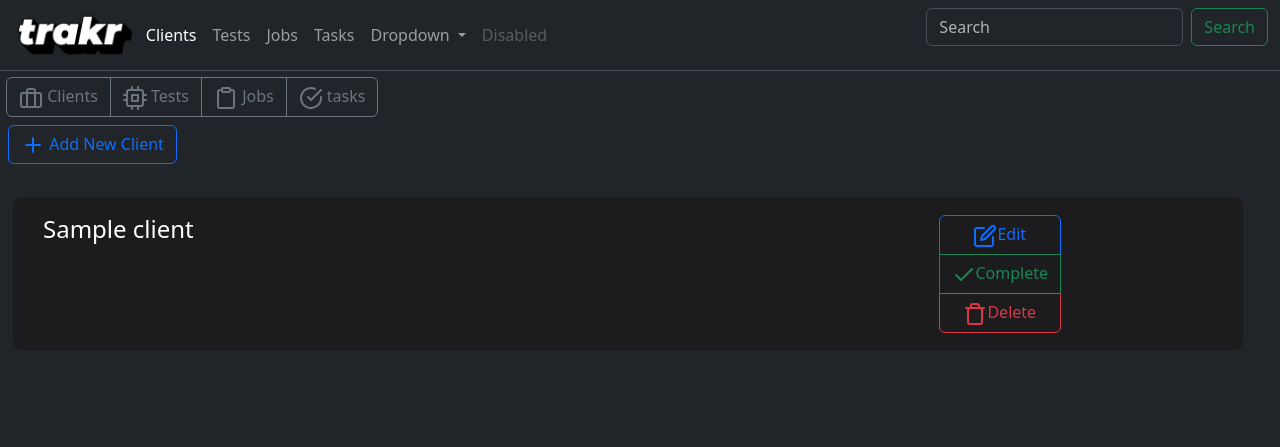
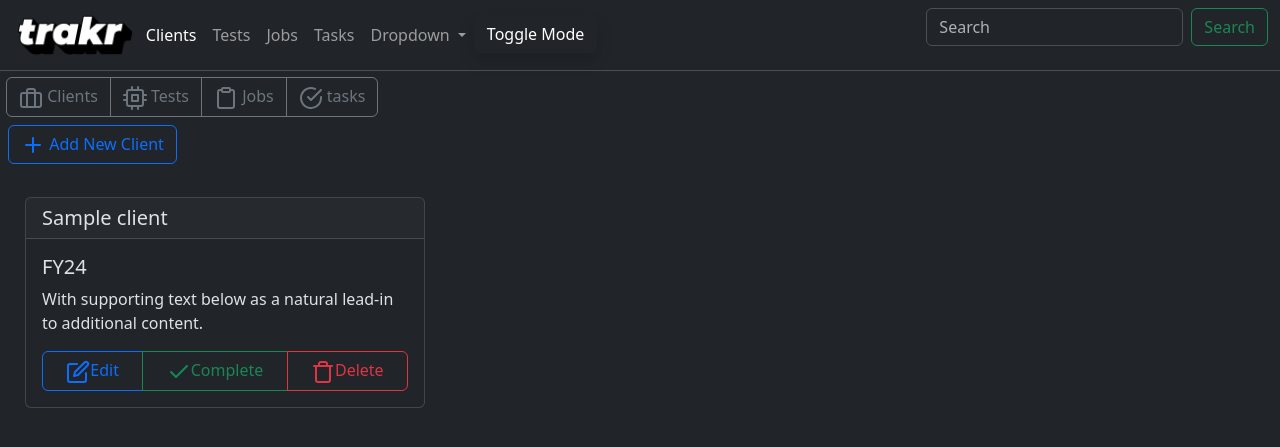
Before and after one commit to blobstar/trakr, a Flask app: page / in a window 1280 px wide. Shown: the top 447 px of the page. Run offline with Flask 3, Linux system fonts and the light colour scheme; tables that the repository leaves empty or names only in its code hold one stand-in row (values such as "Sample post"); data that the repository does not hold is empty; some libraries are stand-ins or nearby versions.

Commit message:
made card flexbox and day/night toggler

```diff
--- a/templates/allClients.html
+++ b/templates/allClients.html
@@ -3,8 +3,15 @@
     Add New Client
 </button>
 <div style="padding:25px;">
+    <div style="display: flex;
+        flex-direction: row;
+        flex-wrap: wrap;
+        justify-content: flex-start;
+        align-items: baseline;
+        align-content: flex-start;">
     {% for client in clients %}
       {% include 'clientItem.html' %}
     {% endfor %}
+    </div>
 </div>
 </div>
--- a/templates/clientItem.html
+++ b/templates/clientItem.html
@@ -1,18 +1,20 @@
-<div class="row gx-16" style="margin-bottom:16px; padding:16px; border: 2px solid #1c1c1e; background-color: #1c1c1e; border-radius: 10px; width: 100%; box-sizing: border-box;">
-  <div class="col-9">
-    <h4 class="client-testType" style="margin-bottom:4px;">{{client['name']}}</h4>
-  </div>
-  <div class="col-3">
-    <div class="btn-group-vertical" role="group" aria-label="Vertical radio toggle button group">
+<div class="card" style="margin-bottom:20px; margin-right:20px; max-width:400px">
+  <h5 class="card-header">{{client['name']}}</h5>
+  <div class="card-body">
+    <h5 class="card-title">FY24</h5>
+    <p class="card-text">With supporting text below as a natural lead-in to additional content.</p>
+          <div class="btn-group d-flex" role="group" aria-label="Horizontal stretch button group">
 
-        <button type="button" class="btn btn-outline-primary" data-client-id="{{client['id']}}" onclick="loadUpdateForm(this)"><svg xmlns="http://www.w3.org/2000/svg" width="24" height="24" viewBox="0 0 24 24" fill="none" stroke="currentColor" stroke-width="2" stroke-linecap="round" stroke-linejoin="round" class="feather feather-edit"><path d="M11 4H4a2 2 0 0 0-2 2v14a2 2 0 0 0 2 2h14a2 2 0 0 0 2-2v-7"></path><path d="M18.5 2.5a2.121 2.121 0 0 1 3 3L12 15l-4 1 1-4 9.5-9.5z"></path></svg>Edit</button>
+          <button type="button" class="btn btn-outline-primary" data-client-id="{{client['id']}}" onclick="loadUpdateForm(this)"><svg xmlns="http://www.w3.org/2000/svg" width="24" height="24" viewBox="0 0 24 24" fill="none" stroke="currentColor" stroke-width="2" stroke-linecap="round" stroke-linejoin="round" class="feather feather-edit"><path d="M11 4H4a2 2 0 0 0-2 2v14a2 2 0 0 0 2 2h14a2 2 0 0 0 2-2v-7"></path><path d="M18.5 2.5a2.121 2.121 0 0 1 3 3L12 15l-4 1 1-4 9.5-9.5z"></path></svg>Edit</button>
 
-        <button type="button" class="btn btn-outline-success"><svg xmlns="http://www.w3.org/2000/svg" width="24" height="24" viewBox="0 0 24 24" fill="none" stroke="currentColor" stroke-width="2" stroke-linecap="round" stroke-linejoin="round" class="feather feather-check"><polyline points="20 6 9 17 4 12"></polyline></svg>Complete</button>
+          <button type="button" class="btn btn-outline-success"><svg xmlns="http://www.w3.org/2000/svg" width="24" height="24" viewBox="0 0 24 24" fill="none" stroke="currentColor" stroke-width="2" stroke-linecap="round" stroke-linejoin="round" class="feather feather-check"><polyline points="20 6 9 17 4 12"></polyline></svg>Complete</button>
 
-        <button type="button" class="btn btn-outline-danger" data-client-id="{{client['id']}}"  onclick="deleteClient(this)"><svg xmlns="http://www.w3.org/2000/svg" width="24" height="24" viewBox="0 0 24 24" fill="none" stroke="currentColor" stroke-width="2" stroke-linecap="round" stroke-linejoin="round" class="feather feather-trash"><polyline points="3 6 5 6 21 6"></polyline><path d="M19 6v14a2 2 0 0 1-2 2H7a2 2 0 0 1-2-2V6m3 0V4a2 2 0 0 1 2-2h4a2 2 0 0 1 2 2v2"></path></svg>Delete</button>
-    </div>
+          <button type="button" class="btn btn-outline-danger" data-client-id="{{client['id']}}"  onclick="deleteClient(this)"><svg xmlns="http://www.w3.org/2000/svg" width="24" height="24" viewBox="0 0 24 24" fill="none" stroke="currentColor" stroke-width="2" stroke-linecap="round" stroke-linejoin="round" class="feather feather-trash"><polyline points="3 6 5 6 21 6"></polyline><path d="M19 6v14a2 2 0 0 1-2 2H7a2 2 0 0 1-2-2V6m3 0V4a2 2 0 0 1 2-2h4a2 2 0 0 1 2 2v2"></path></svg>Delete</button>
+      </div>
   </div>
 </div>
+
+
 
 <script>
 function deleteClient(button) {
@@ -29,9 +31,9 @@ function deleteClient(button) {
         if (data.status === 'success') {
             // Debug: Log the response and the element being removed
             console.log('Delete successful:', data);
-            console.log('Removing element:', button.closest('.row'));
+            console.log('Removing element:', button.closest('.card'));
             // Remove the client item from the DOM
-            button.closest('.row').remove();
+            button.closest('.card').remove();
             console.log('Element removed:');
         } else {
             console.error('Server response error:', data.message);
--- a/templates/home.html
+++ b/templates/home.html
@@ -23,5 +23,15 @@
 
     <script src="https://cdn.jsdelivr.net/npm/@popperjs/core@2.11.8/dist/umd/popper.min.js" integrity="sha384-I7E8VVD/ismYTF4hNIPjVp/Zjvgyol6VFvRkX/vR+Vc4jQkC+hVqc2pM8ODewa9r" crossorigin="anonymous"></script>
     <script src="https://cdn.jsdelivr.net/npm/bootstrap@5.3.3/dist/js/bootstrap.min.js" integrity="sha384-0pUGZvbkm6XF6gxjEnlmuGrJXVbNuzT9qBBavbLwCsOGabYfZo0T0to5eqruptLy" crossorigin="anonymous"></script>
+<script>
+document.getElementById('btnSwitch').addEventListener('click', () => {
+    const currentTheme = document.documentElement.getAttribute('data-bs-theme');
+    if (currentTheme === 'dark') {
+        document.documentElement.setAttribute('data-bs-theme', 'light');
+    } else {
+        document.documentElement.setAttribute('data-bs-theme', 'dark');
+    }
+});
+</script>
   </body>
 </html>
--- a/templates/navbar.html
+++ b/templates/navbar.html
@@ -30,9 +30,10 @@
           </ul>
         </li>
         <li class="nav-item">
-          <a class="nav-link disabled" aria-disabled="true">Disabled</a>
+          <button class="btn btn-dark shadow" id="btnSwitch">Toggle Mode</button>
         </li>
       </ul>
+
       <form class="d-flex" role="search">
         <input class="form-control me-2" type="search" placeholder="Search" aria-label="Search">
         <button class="btn btn-outline-success" type="submit">Search</button>
```
Also changed, not shown: static/logologo.png (added).
